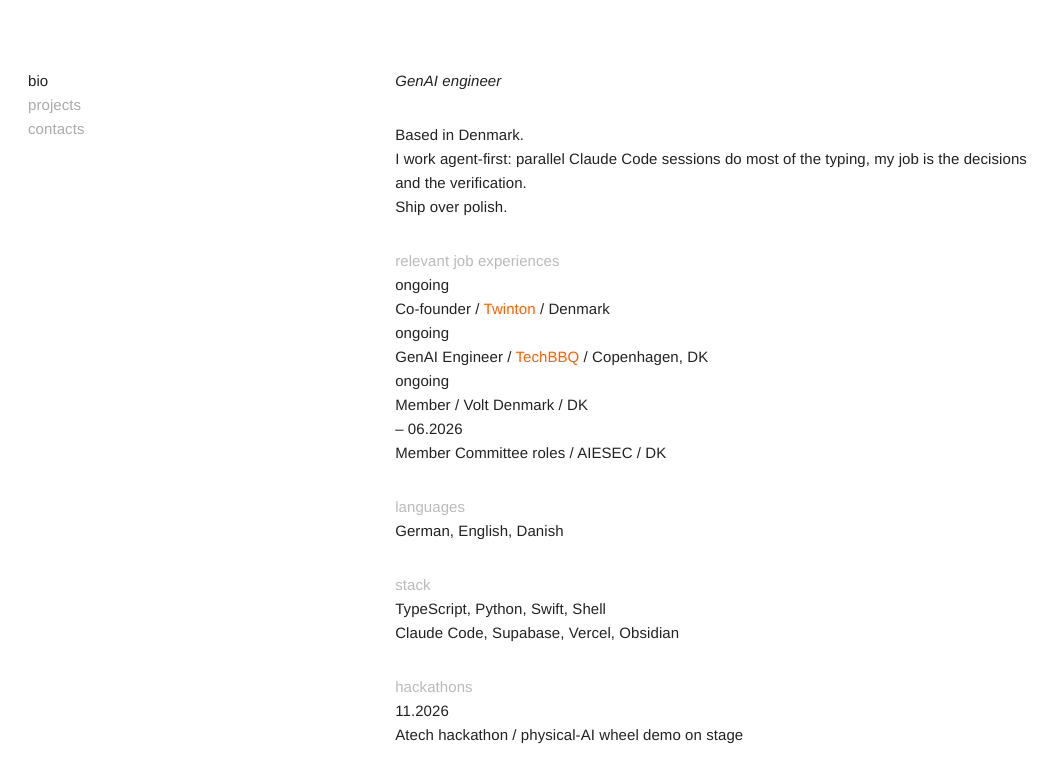
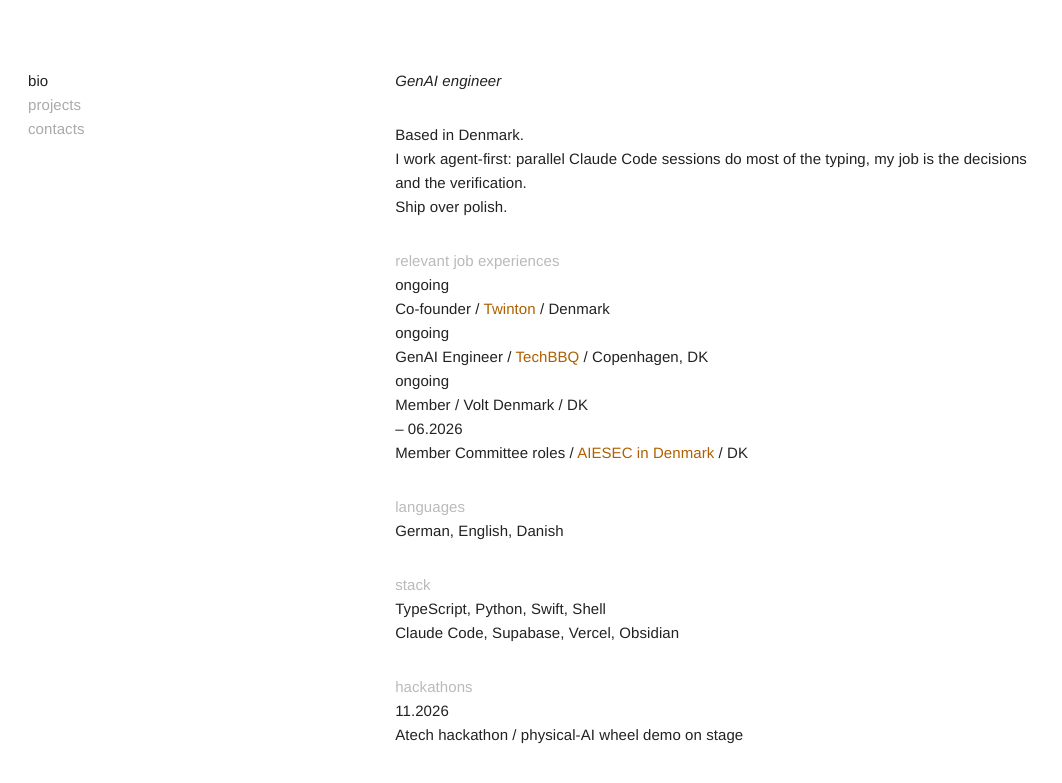
Before and after one commit to westsoever/westsoever, a plain HTML site: page bio.html in a window 1280 px wide. Shown: the part 79-862 px from the top of the page, without its empty margins (0-1062 px from the left). Drawn offline with Linux system fonts and the light colour scheme.

Commit message:
Site: darker orange links, AIESEC in Denmark link
Co-Authored-By: Claude Sonnet 5.5 <noreply@anthropic.com>

```diff
--- a/bio.html
+++ b/bio.html
@@ -23,7 +23,7 @@
 ongoing<br>Co-founder / <a href="https://twinton.ai" target="_blank" rel="noreferrer noopener">Twinton</a> / Denmark<br>
 ongoing<br>GenAI Engineer / <a href="https://techbbq.dk/" target="_blank" rel="noreferrer noopener">TechBBQ</a> / Copenhagen, DK<br>
 ongoing<br>Member / Volt Denmark / DK<br>
-&ndash; 06.2026<br>Member Committee roles / AIESEC / DK</p>
+&ndash; 06.2026<br>Member Committee roles / <a href="https://www.aiesec.dk" target="_blank" rel="noreferrer noopener">AIESEC in Denmark</a> / DK</p>
 
 <p><span class="label">languages</span><br>German, English, Danish</p>
 
--- a/style.css
+++ b/style.css
@@ -18,7 +18,7 @@ a { text-decoration: none; border-bottom: 1px solid transparent; transition: .25
 /* Content on the right */
 #content { margin: 120px 0 80px auto; max-width: 70%; }
 .entry-content > * { margin-bottom: 2rem; max-width: 640px; }
-.entry-content a { color: #ff5f00; }
+.entry-content a { color: #af5f00; }
 .entry-content a:hover { color: #222; border-bottom-color: #222; }
 .label { color: #bababa; }
 
```
